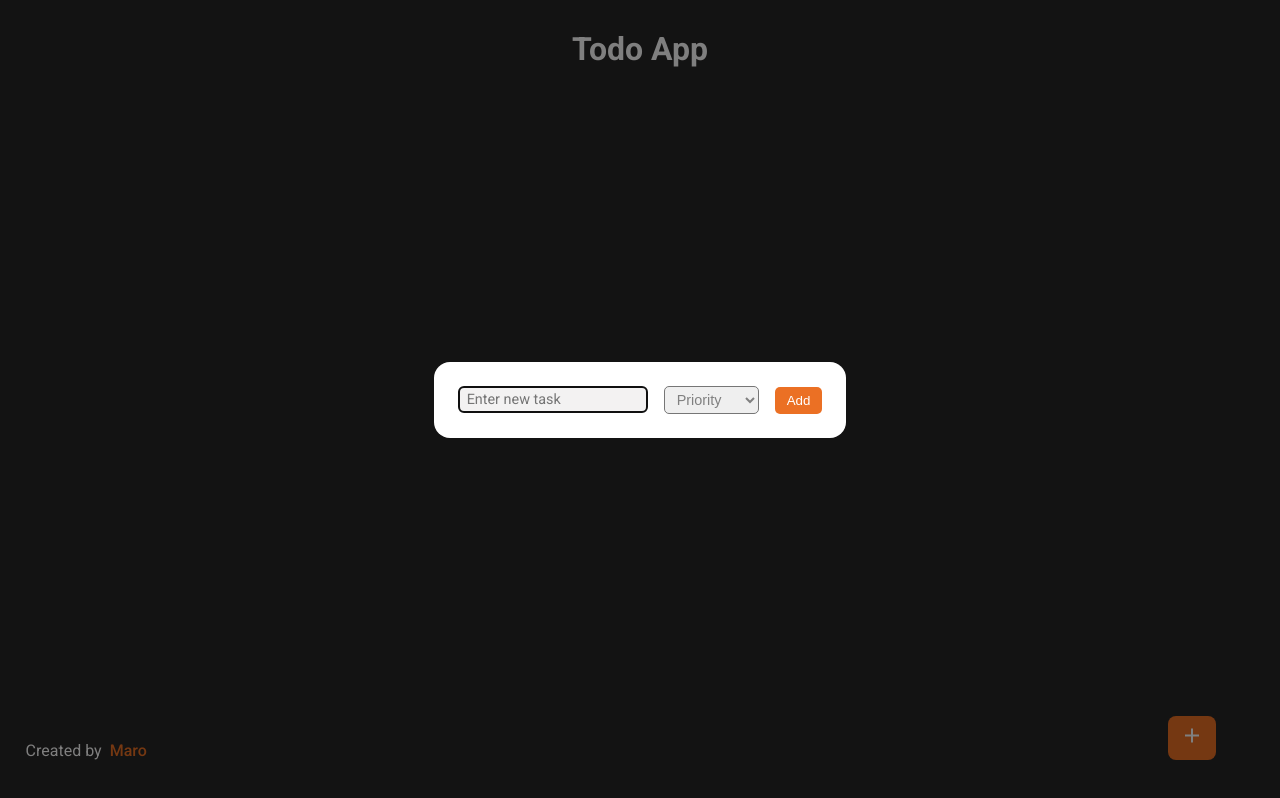
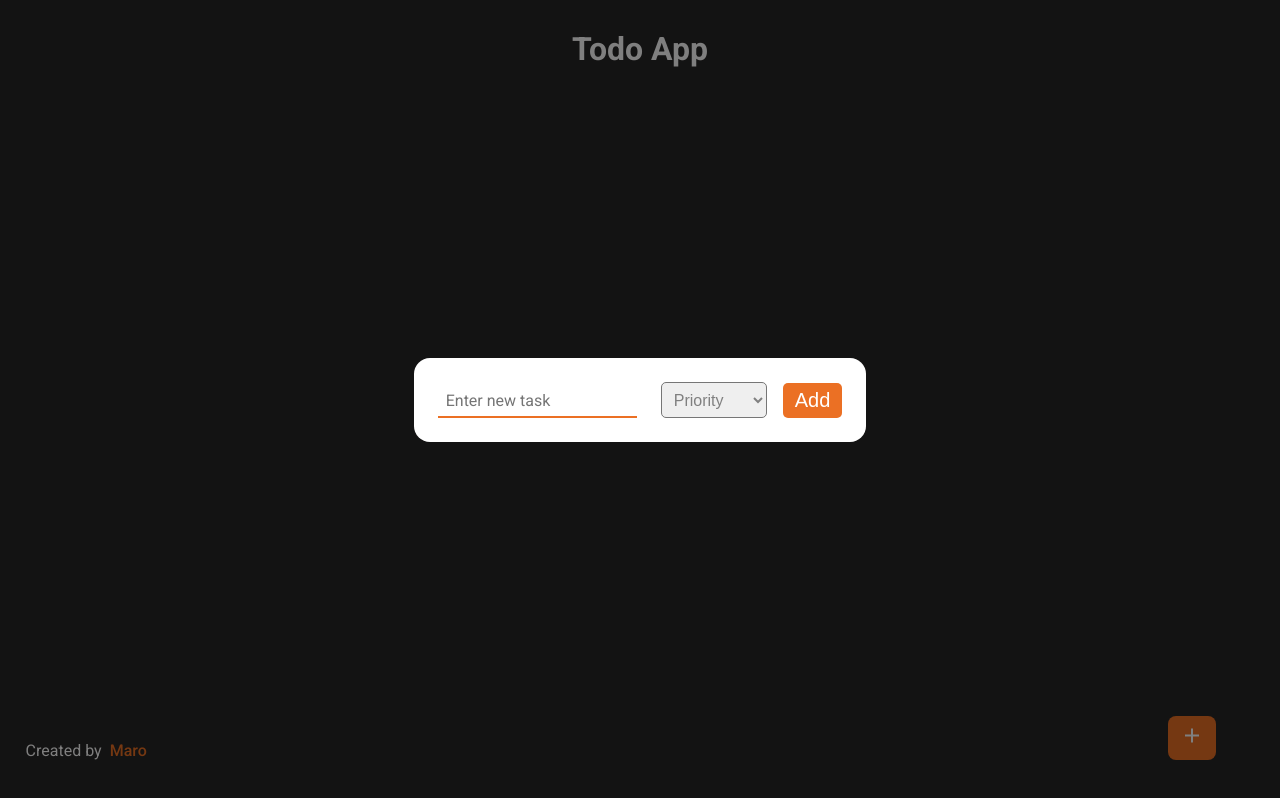
Before and after one commit to builtbyMaro/Todo-app-react, a React (Vite) app: page / in a window 1280 px wide. Both pictures are taken after a click on the element 1192 px from the left and 738 px from the top of the page. Built offline with nearby package versions, Linux system fonts and the light colour scheme.

Commit message:
UI update and array ordering

```diff
--- a/src/home/components/task form/taskform.jsx
+++ b/src/home/components/task form/taskform.jsx
@@ -1,100 +1,165 @@
-import { useEffect, useRef, useState } from 'react';
-import styles from './taskform.module.css';
+import { useEffect, useRef, useState } from "react";
+import styles from "./taskform.module.css";
 
-const TaskForm = ({ todos, setTodos, showForm, setShowForm, error, setError}) => {
-
+const TaskForm = ({
+  todos,
+  setTodos,
+  showForm,
+  setShowForm,
+  error,
+  setError,
+}) => {
   // Closes form when escape key is clicked
   useEffect(() => {
     const handleEscape = (e) => {
-            if (e.key === "Escape") setShowForm(false)
-        }
-        window.addEventListener("keydown", handleEscape)
-        return () => window.removeEventListener("keydown", handleEscape)
-    }, [setShowForm])
+      if (e.key === "Escape") setShowForm(false);
+    };
+    window.addEventListener("keydown", handleEscape);
+    return () => window.removeEventListener("keydown", handleEscape);
+  }, [setShowForm]);
 
   // Handles focus to input on mount
   const taskInputRef = useRef(null);
   useEffect(() => {
-        if(showForm) {
-            taskInputRef.current?.focus()
+    if (showForm) {
+      taskInputRef.current?.focus();
     }
-    }, [showForm])
-
+  }, [showForm]);
 
   // Todo object and input collection handling
   const [todo, setTodo] = useState({
     id: crypto.randomUUID(),
     task: "",
     priority: "",
-        completed: false
+    completed: false,
   });
 
   const handleTodo = (e) => {
     setTodo({
       ...todo,
-            [e.target.name]: e.target.value
-        })
-    }
+      [e.target.name]: e.target.value,
+    });
+  };
 
   // Form validation and error handling
   const validate = () => {
     const newError = {};
 
-        if (todo.task === '') {
-            newError.task = 'Task cannot be empty'
+    if (todo.task === "") {
+      newError.task = "Task cannot be empty";
     }
 
     return newError;
-    }
+  };
 
   // Function that adds todo
   const addTodo = (newTodo) => {
-        setTodos([...todos, newTodo])
+    setTodos((prevTodos) => {
+      const updatedTodos = [...prevTodos];
+
+      if (newTodo.priority === "priority1") {
+        // insert at very top
+        updatedTodos.unshift(newTodo);
+      } else if (newTodo.priority === "priority2") {
+        // after all priority1 tasks
+        const index = updatedTodos.findIndex(
+          (todo) => todo.priority !== "priority1",
+        );
+
+        if (index === -1) {
+          updatedTodos.push(newTodo);
+        } else {
+          updatedTodos.splice(index, 0, newTodo);
         }
+      } else if (newTodo.priority === "priority3") {
+        // after priority1 and priority2
+        const index = updatedTodos.findIndex(
+          (todo) =>
+            todo.priority !== "priority1" && todo.priority !== "priority2",
+        );
+
+        if (index === -1) {
+          updatedTodos.push(newTodo);
+        } else {
+          updatedTodos.splice(index, 0, newTodo);
+        }
+      } else {
+        // no priority -> bottom
+        updatedTodos.push(newTodo);
+      }
+
+      return updatedTodos;
+    });
+  };
 
   // Function that handles submission of form
   const handleSubmit = (e) => {
     e.preventDefault();
     const validationError = validate();
 
-        if (Object.keys(validationError).length > 0 ) {
+    if (Object.keys(validationError).length > 0) {
       setError(validationError);
     } else {
-            addTodo(todo)
+      addTodo(todo);
       setShowForm(false);
       setTodo({
         id: Date.now(),
         task: "",
         priority: "",
-                completed: false
-            })
+        completed: false,
+      });
       setError({});
     }
-    }
+  };
 
   if (!showForm) return null;
 
-    return(
+  return (
     <div onClick={() => setShowForm(false)} className={styles.backdrop}>
-        <div className={styles.taskFormContainer} onClick={(e) => e.stopPropagation()}>
+      <div
+        className={styles.taskFormContainer}
+        onClick={(e) => e.stopPropagation()}
+      >
         <form action="" className={styles.addTaskForm}>
-                <div>
-                    <input type="text" name="task" className={styles.taskInput} placeholder="Enter new task" onChange={handleTodo} value={todo.task} aria-label='Enter task' ref={taskInputRef}/>
+          <div className={styles.formInput}>
+            <input
+              type="text"
+              name="task"
+              className={styles.taskInput}
+              placeholder="Enter new task"
+              onChange={handleTodo}
+              value={todo.task}
+              aria-label="Enter task"
+              ref={taskInputRef}
+            />
           </div>
           <div className={styles.formActions}>
-                    <select name="priority" className={styles.priority} onChange={handleTodo} value={todo.priority} aria-label='Select task priority'>
+            <select
+              name="priority"
+              className={styles.priority}
+              onChange={handleTodo}
+              value={todo.priority}
+              aria-label="Select task priority"
+            >
               <option value="">Priority</option>
-                        <option value="priority1">Priority 1</option>
-                        <option value="priority2">Priority 2</option>
-                        <option value="priority3">Priority 3</option>
+              <option value="priority1">Urgent</option>
+              <option value="priority2">Important</option>
+              <option value="priority3">Normal</option>
             </select>
-                    <button type="submit" className={styles.addTaskBtn} onClick={handleSubmit} aria-label='Add task'>Add</button>
+            <button
+              type="submit"
+              className={styles.addTaskBtn}
+              onClick={handleSubmit}
+              aria-label="Add task"
+            >
+              Add
+            </button>
           </div>
         </form>
-            { error.task && <p className={styles.errMsg}>{error.task}</p>}
+        {error.task && <p className={styles.errMsg}>{error.task}</p>}
       </div>
     </div>
-    )
+  );
 };
 
 export default TaskForm;
--- a/src/home/components/task form/taskform.module.css
+++ b/src/home/components/task form/taskform.module.css
@@ -1,9 +1,9 @@
-.backdrop{
+.backdrop {
   position: fixed;
   top: 0;
   left: 0;
   z-index: 1000;
-    width: 100vw;
+  width: 100%;
   height: 100vh;
   background-color: hsla(0, 0%, 0%, 0.5);
   display: flex;
@@ -23,26 +23,56 @@
 
 .addTaskForm {
   display: flex;
-    gap: 16px;
+  gap: 24px;
   justify-content: center;
+}
+
+.formInput {
+  position: relative;
+}
+
+.formInput::before {
+  content: "";
+  position: absolute;
+  bottom: 0;
+  left: 0;
+  width: 100%;
+  height: 1px;
+  background-color: gray;
+}
+
+.formInput::after {
+  content: "";
+  position: absolute;
+  bottom: 0;
+  left: 0;
+  width: 0;
+  height: 2px;
+  background: hsl(23, 83%, 53%);
+  transition: width 0.3s ease;
+}
+
+.formInput:focus-within::after {
+  width: 100%;
 }
 
 .taskInput {
   padding: 4px 8px;
-    font-size: 0.9em;
+  font-size: 1em;
   font-family: roboto;
   font-weight: 400;
   color: hsl(0, 0%, 0%);
-    border: 1px solid hsl(0, 0%, 80%);
-    border-radius: 5px;
-    background-color: hsl(0, 4%, 95%);
+  border: none;
+  outline: none;
+  height: 36px;
 }
 
-.priority{
-    font-size: 0.9em;
+.priority {
+  font-size: 1em;
   padding: 4px 8px;
   color: hsl(0, 0%, 50%);
   border-radius: 5px;
+  height: 36px;
 }
 
 .formActions {
@@ -51,23 +81,37 @@
   gap: 16px;
 }
 
-.addTaskBtn{
+.addTaskBtn {
   color: hsl(0, 0%, 100%);
   background-color: hsl(23, 83%, 53%);
   padding: 6px 12px;
   border: none;
   border-radius: 5px;
+  font-size: 1.25em;
 }
 
-.errMsg{
+.errMsg {
   font-size: 1em;
   font-family: roboto;
   font-weight: 400;
   color: hsl(23, 83%, 53%);
 }
 
-@media (min-width: 320px) and (max-width: 480px){
+@media (min-width: 320px) and (max-width: 480px) {
   .addTaskForm {
     flex-direction: column;
+    width: 100%;
+  }
+
+  .taskFormContainer {
+    width: 80%;
+  }
+
+  .formInput {
+    width: 100%;
+  }
+
+  .formActions {
+    justify-content: space-between;
   }
 }
```
Also changed, not shown: src/home/home.jsx (+59 -29 lines). Lines whose indentation alone changed are shown as unchanged.
